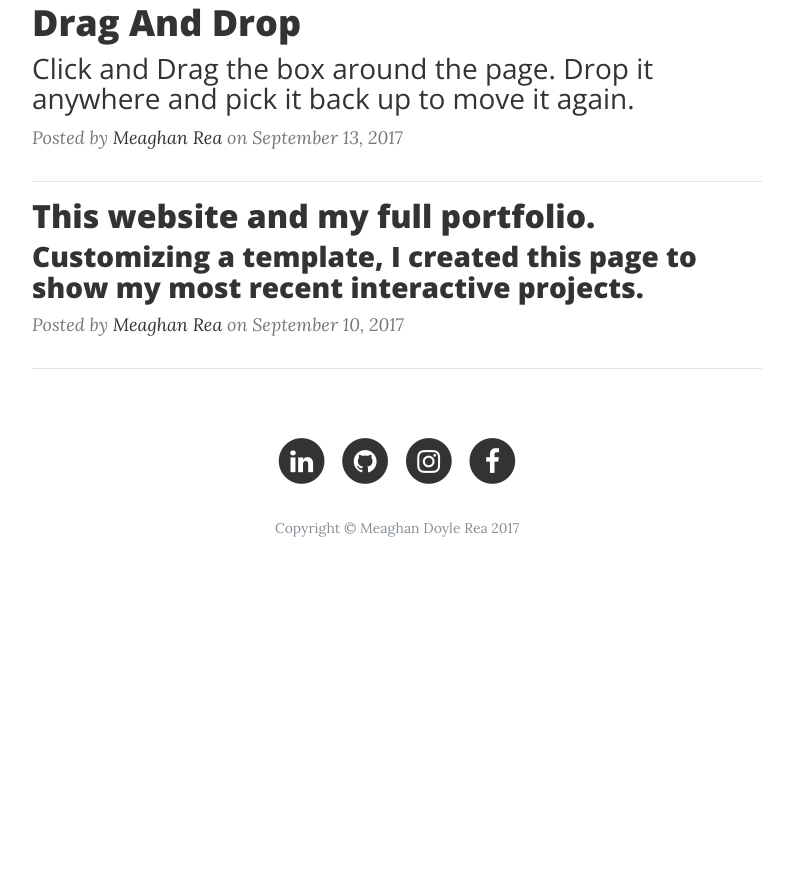
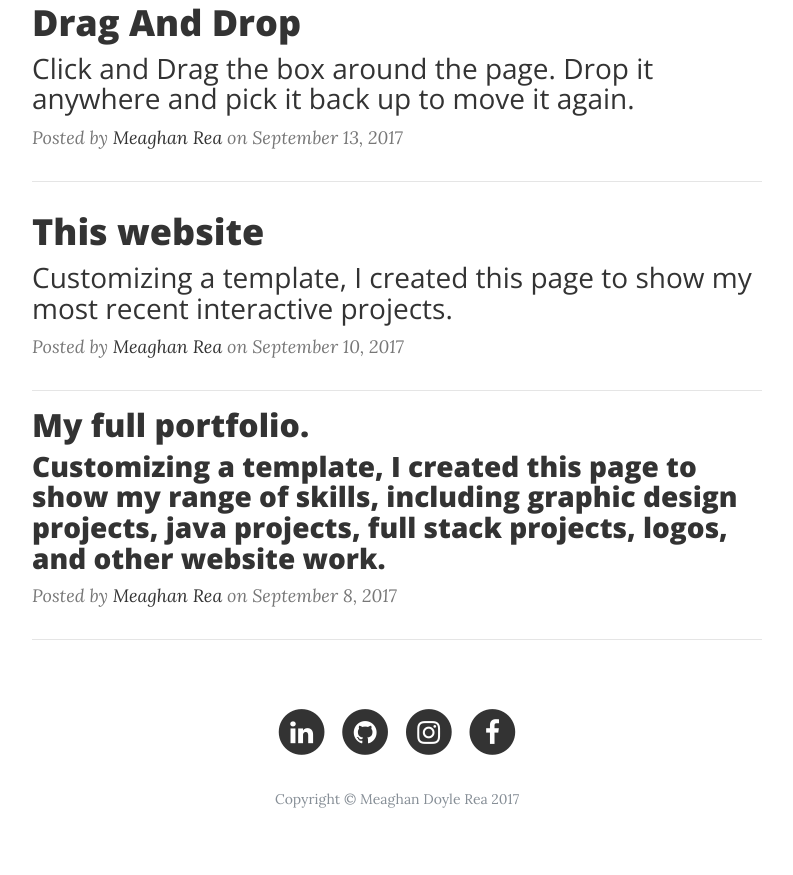
Before and after one commit to MeaghanRea/Portfolio, a website: page index.html in a window 1280 px wide. Shown: the part 989-1864 px from the top of the page, without its empty margins (243-1036 px from the left). Before the commit the page ends 1593 px from the top, so only its background shows below. Drawn offline with nearby package versions, Linux system fonts and the light colour scheme.

Commit message:
added a link to my full portfolio

```diff
--- a/index.html
+++ b/index.html
@@ -112,7 +112,7 @@
            <div class="post-preview">
             <a href="https://meaghanrea.github.io/web-developer/">
               <h2 class="post-title">
-                This website and <a href="https://rainbowmoonbeams.github.io">my full portfolio</a>.
+                This website
               </h2>
               <h3 class="post-subtitle">
                 Customizing a template, I created this page to show my most recent interactive projects.
@@ -123,6 +123,21 @@
               on September 10, 2017</p>
           </div>
           <hr>
+            <div class="post-preview">
+            <a href="https://meaghanrea.github.io/web-developer/">
+              <h2 class="post-title">
+                <a href="https://rainbowmoonbeams.github.io">My full portfolio</a>.
+              </h2>
+              <h3 class="post-subtitle">
+                Customizing a template, I created this page to show my range of skills, including graphic design projects, java projects, full stack projects, logos, and other website work.
+              </h3>
+            </a>
+            <p class="post-meta">Posted by
+              <a href="#">Meaghan Rea</a>
+              on September 8, 2017</p>
+          </div>
+          <hr>
+
           <!-- Pager -->
           <!-- Commenting out the "Older Posts" link
           <div class="clearfix">
```
